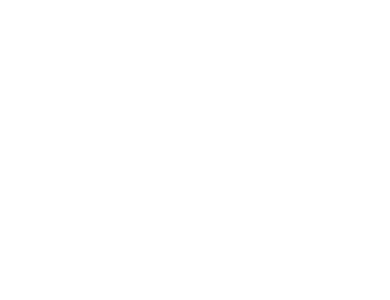
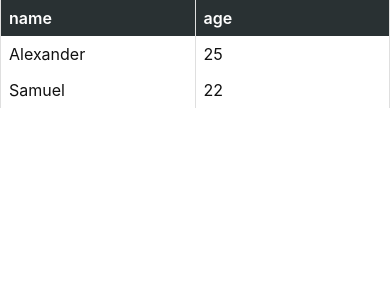
Before and after one commit to ivanszhuravlev/flix_test_challenge, a React Native app: screen / in a window 390 px wide. Shown: the top 300 px of the page. Built offline with nearby package versions, Linux system fonts and the light colour scheme.

Commit message:
Draw table row

```diff
--- a/src/api/useQuery.ts
+++ b/src/api/useQuery.ts
@@ -8,8 +8,6 @@
   const [error, setError] = useState<Error | null>(null);
 
   useEffect(() => {
-    console.log('LOAD');
-
     setIsLoading(true);
 
     startTransition(() => {
--- a/src/components/Table/Table.tsx
+++ b/src/components/Table/Table.tsx
@@ -1,16 +1,27 @@
 import React from 'react';
 import {FlatList, ListRenderItem} from 'react-native';
+import {TableRow} from '../ui/TableRow';
 
 interface Props<T extends Record<string, any>> {
   data: T[];
 }
 
 const Table = <T extends Record<string, any>>({data}: Props<T>) => {
-  const renderItem: ListRenderItem<T> = () => null;
+  const renderItem: ListRenderItem<T> = ({item: row, index}) => (
+    <TableRow
+      row={index === 0 ? Object.keys(row) : Object.values(row)}
+      header={index === 0}
+    />
+  );
   const keyExtractor = (_: T) => 'temp';
 
   return (
-    <FlatList data={data} renderItem={renderItem} keyExtractor={keyExtractor} />
+    <FlatList
+      stickyHeaderIndices={[0]}
+      data={data}
+      renderItem={renderItem}
+      keyExtractor={keyExtractor}
+    />
   );
 };
 
--- /dev/null
+++ b/src/components/ui/TableRow/TableRow.styles.ts
@@ -0,0 +1,35 @@
+import {StyleSheet} from 'react-native';
+import {Theme} from '../../../theme';
+
+export const tableRowStyles = StyleSheet.create({
+  row: {
+    flex: 1,
+    flexDirection: 'row',
+
+    borderLeftWidth: 1,
+    borderLeftColor: Theme.colors.greyBorder,
+
+    borderRightWidth: 1,
+    borderRightColor: Theme.colors.greyBorder,
+  },
+  header: {
+    backgroundColor: Theme.colors.primary,
+  },
+  cell: {
+    flex: 1,
+    padding: 8,
+    borderLeftWidth: 1,
+    borderLeftColor: Theme.colors.greyBorder,
+  },
+  withoutBorder: {
+    borderLeftWidth: 0,
+  },
+  cellText: {
+    color: Theme.colors.text,
+    fontSize: 16,
+  },
+  cellTextHeader: {
+    color: Theme.colors.background,
+    fontWeight: '600',
+  },
+});
--- /dev/null
+++ b/src/components/ui/TableRow/TableRow.tsx
@@ -0,0 +1,32 @@
+import React from 'react';
+import {View, Text} from 'react-native';
+import {tableRowStyles} from './TableRow.styles';
+
+interface Props {
+  header?: boolean;
+  row: any[];
+}
+
+export const TableRow = ({header, row}: Props) => {
+  const renderCell = (item: any, index: number) => (
+    <View
+      style={[
+        tableRowStyles.cell,
+        index === 0 && tableRowStyles.withoutBorder,
+      ]}>
+      <Text
+        style={[
+          tableRowStyles.cellText,
+          header && tableRowStyles.cellTextHeader,
+        ]}>
+        {item}
+      </Text>
+    </View>
+  );
+
+  return (
+    <View style={[tableRowStyles.row, !!header && tableRowStyles.header]}>
+      {row.map(renderCell)}
+    </View>
+  );
+};
--- /dev/null
+++ b/src/components/ui/TableRow/index.ts
@@ -0,0 +1 @@
+export {TableRow} from './TableRow';
--- a/src/theme/index.ts
+++ b/src/theme/index.ts
@@ -1,7 +1,9 @@
 export const Theme = {
   colors: {
     greyTransparent: '#EEEEEE60',
+    greyBorder: '#dfdfdf',
     text: '#111111',
     background: '#ffffff',
+    primary: '#293133',
   },
 };
```
